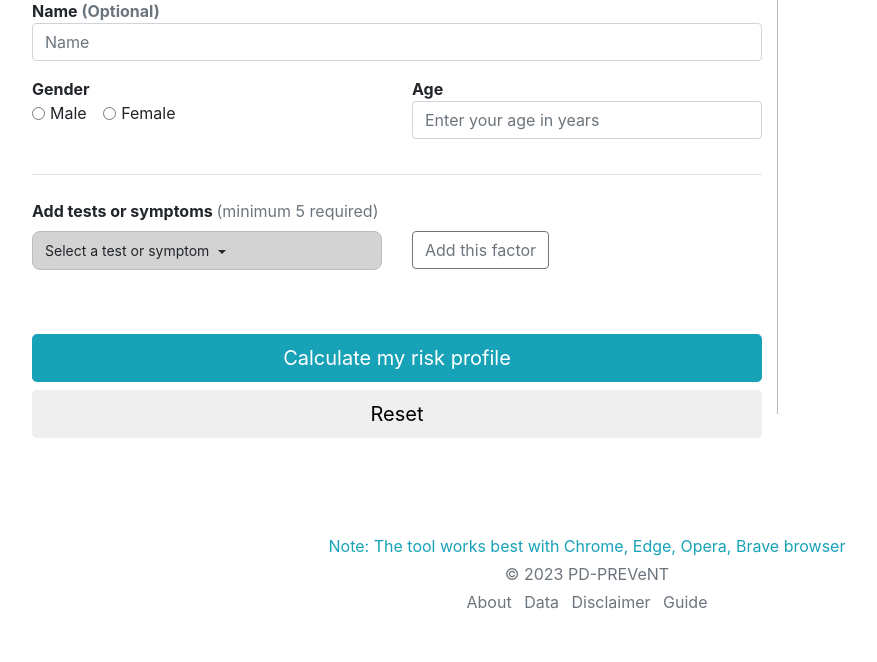
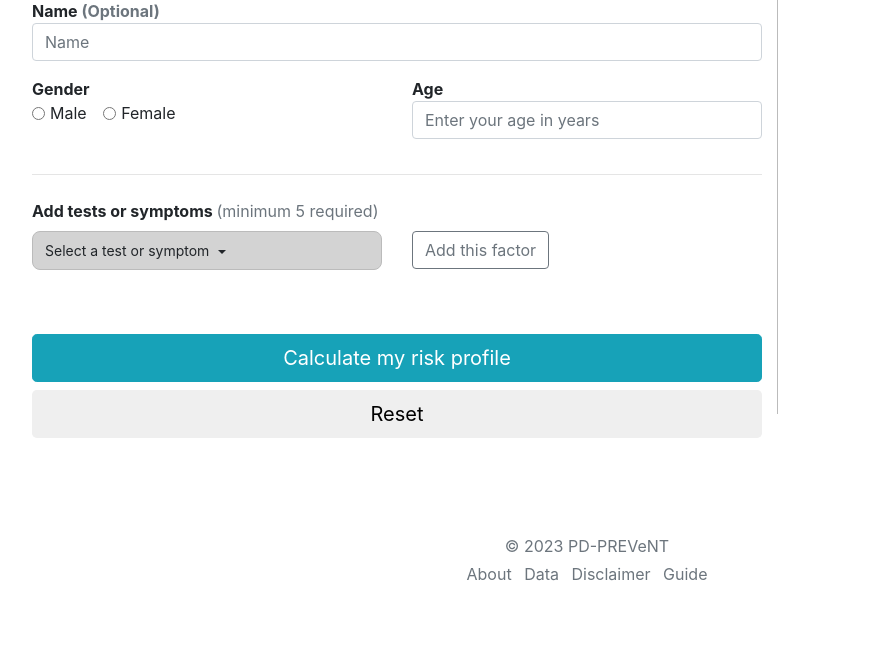
Before and after one commit to iam-zain/pd_prevent, a Flask app: page / in a window 1280 px wide. Shown: the part 187-849 px from the top of the page, without its empty margins (53-930 px from the left). After the commit the page ends 768 px from the top, so only its background shows below. Run offline with Flask 3, Linux system fonts and the light colour scheme.

Commit message:
Fix reset, Update About, Remove 'Note'

```diff
--- a/static/customJS.js
+++ b/static/customJS.js
@@ -225,6 +225,8 @@ const resetForm = (event) => {
   event.preventDefault();
   document.getElementById("pdpForm").reset();
   clickAllRemoveFeature();
+  removeSWSError();
+  $(".selected-item")[0].innerText = "Select a test or symptom ";
 };
 
 const clickAllRemoveFeature = () => {
--- a/templates/index.html
+++ b/templates/index.html
@@ -282,16 +282,12 @@
       </div>
 
       <footer class="my-5 pt-5 text-muted text-center text-small">
-        <p class="mb-1 text-info">
-          Note: The tool works best with Chrome, Edge, Opera, Brave browser
-        </p>
-
         <p class="mb-1">© 2023 PD-PREVeNT</p>
         <ul class="list-inline">
           <li
             class="list-inline-item"
             onclick="showDataModal(this);"
-            data-info="Parkinson's disease is a neurological disorder that affects movement. It is caused by the loss of nerve cells in the brain that produce dopamine, a chemical that helps control movement. Symptoms of Parkinson's disease can include tremors, slowness of movement, stiffness, and balance problems. There is no cure for Parkinson's disease, but there are treatments that can help manage the symptoms. Non-motor symptoms can be just as debilitating as motor symptoms, and they can often occur before motor symptoms. Identifying and treating non-motor symptoms can improve a person's quality of life and help to slow the progression of Parkinson's disease. Non-motor symptoms can vary in severity from person to person.Treatment for non-motor symptoms may include medications, lifestyle changes, and psychological therapies. The project is developed at Dr. Pankaj Singh Dholaniya's laboratory from Department of Biotechnology & Bioinformatics at School of Life Sciences, University of Hyderabad, India. This work is a part of doctoral thesis of Mr. Md Zainul Ali."
+            data-info="<p> Parkinson's disease is a neurological disorder that affects movement. It is caused by the loss of nerve cells in the brain that produce dopamine, a chemical that helps control movement. Symptoms of Parkinson's disease can include tremors, slowness of movement, stiffness, and balance problems. There is no cure for Parkinson's disease, but there are treatments that can help manage the symptoms. Non-motor symptoms can be just as debilitating as motor symptoms, and they can often occur before motor symptoms. Identifying and treating non-motor symptoms can improve a person's quality of life and help to slow the progression of Parkinson's disease. Non-motor symptoms can vary in severity from person to person.Treatment for non-motor symptoms may include medications, lifestyle changes, and psychological therapies.</p> <p>The project is developed at Dr. Pankaj Singh Dholaniya's laboratory from Department of Biotechnology & Bioinformatics at School of Life Sciences, University of Hyderabad, India. This work is a part of doctoral thesis of Mr. Md Zainul Ali.</p>"
           >
             About
           </li>
```
